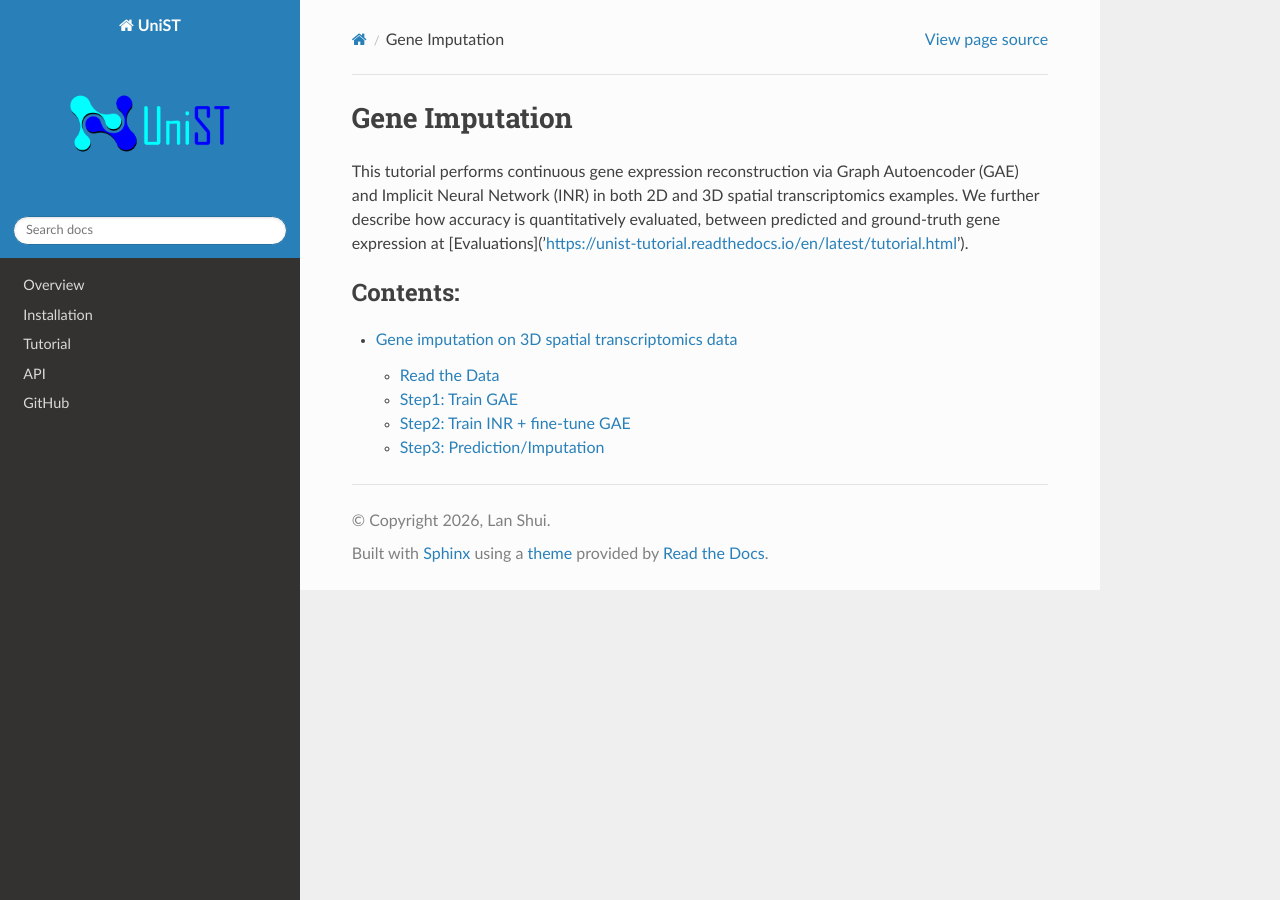
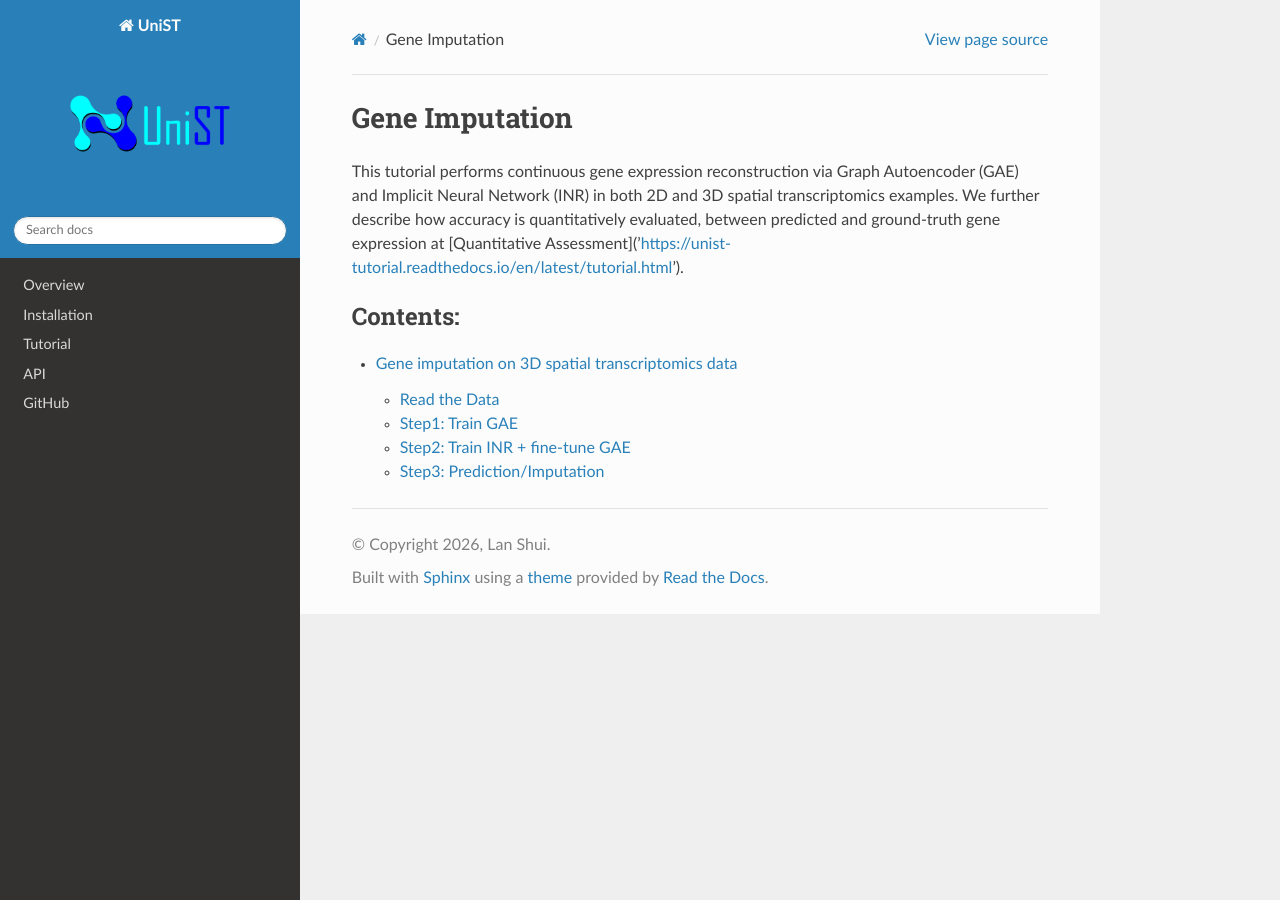
Before and after one commit to lanshui98/UniST-tutorial, a Sphinx documentation site: the page built from docs/source/gene_imputation.rst, in a window 1280 px wide. Built offline with Sphinx 7.4.7 and the Read the Docs theme 3.1.0, drawn with Linux system fonts in a browser that asks for light colours; pages that are not in the unit, such as notebooks, are missing from menus.

Commit message:
Update gene_imputation.rst

```diff
--- a/docs/source/gene_imputation.rst
+++ b/docs/source/gene_imputation.rst
@@ -1,7 +1,7 @@
 Gene Imputation
 ====
 This tutorial performs continuous gene expression reconstruction via Graph Autoencoder (GAE) and Implicit Neural Network (INR) in both 2D and 3D spatial transcriptomics examples. We further describe how accuracy is quantitatively evaluated, between
-predicted and ground-truth gene expression at [Evaluations]('https://unist-tutorial.readthedocs.io/en/latest/tutorial.html').
+predicted and ground-truth gene expression at [Quantitative Assessment]('https://unist-tutorial.readthedocs.io/en/latest/tutorial.html').
 
 .. toctree::
    :maxdepth: 2
```
